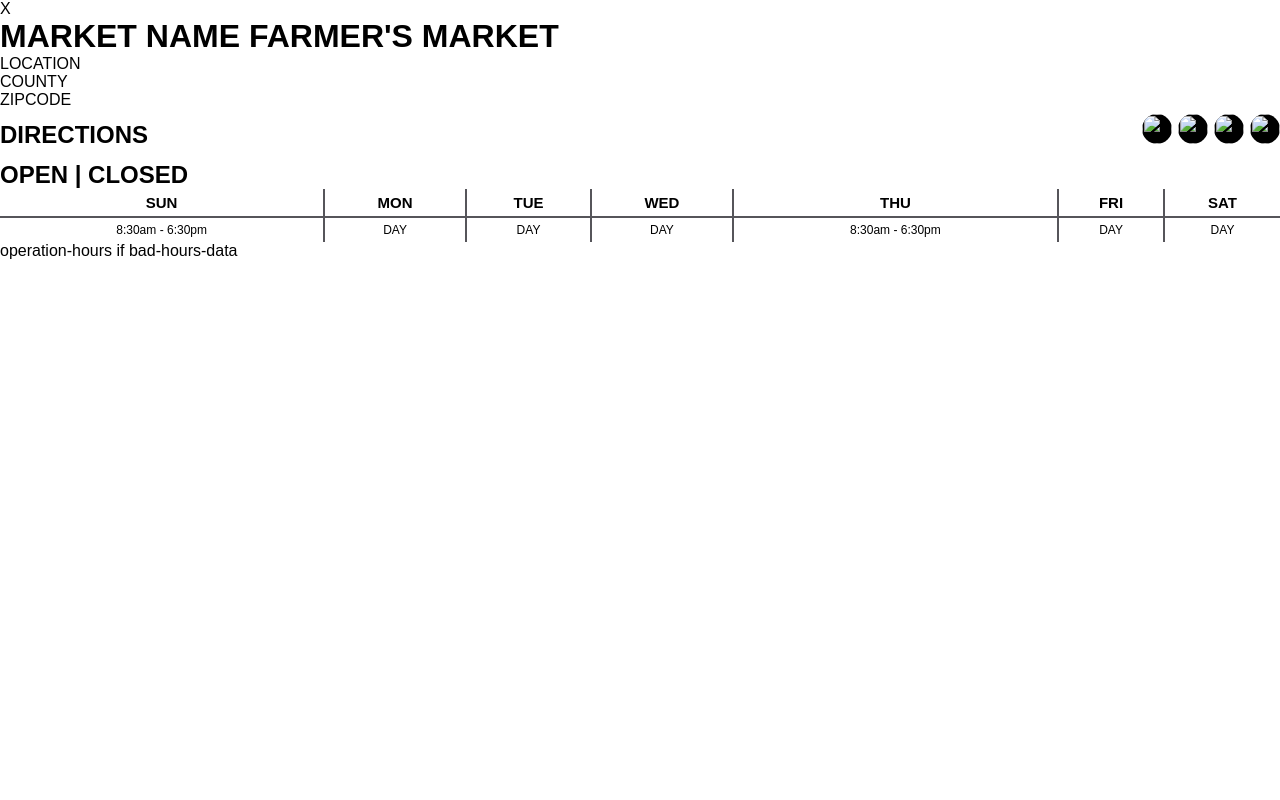
After one commit to aberke/eat-healthy-NYC, a Flask app: page /info in a window 1280 px wide. The commit adds this page. Run offline with Flask 2, Linux system fonts and the light colour scheme; parts of the project's set-up code (start-up, migrations or seed data) failed here and were passed over.

Commit message:
gaia's designs are implemented

```diff
--- a/app/__init__.py
+++ b/app/__init__.py
@@ -30,8 +30,12 @@ data = get_data()
 
 
 @app.route('/')
-def base(cleanerName=None):
+def base():
 	return send_file('static/map.html')
+
+@app.route('/info')
+def info():
+	return send_file('static/info.html')
 
 
 @app.route('/data')
--- /dev/null
+++ b/app/static/info.html
@@ -0,0 +1,63 @@
+<!DOCTYPE html>
+<html>
+<head>
+	<meta name="viewport" content="initial-scale=1.0, user-scalable=no" />
+
+	<meta name="description" content="New York City Department of Health BigApps challenge.">
+	<meta name="author" content="Alex Berke">
+	<link rel="shortcut icon" href="/static/favicon.png" type="image/x-icon">
+
+
+	<link href="/static/map.css" rel="stylesheet">
+</head>
+<body>
+
+
+<div id='info-outter-container'>
+	<span onclick="console.log('hi');" class='btn' id='close-info-button'>X</span>
+	<div id='info-container'>
+
+
+		<h1 id='market-name'>MARKET NAME FARMER'S MARKET</h1>
+		<p id='location'>LOCATION</p>
+		<p id='county'>COUNTY</p><p id='zipcode'>ZIPCODE</p>
+
+		<div id='directions-header-container'>
+			<h2 id='directions-title'>DIRECTIONS</h2>
+			<img class='directions-icon' src="">
+			<img class='directions-icon' src="">
+			<img class='directions-icon' src="">
+			<img class='directions-icon' src="">
+		</div>
+
+		<h2 id='open-closed-title'>OPEN | CLOSED</h2>
+		<table id='hours-table'>
+			<tr id='day-names-row'>
+				<td>SUN</td>
+				<td>MON</td>
+				<td>TUE</td>
+				<td>WED</td>
+				<td>THU</td>
+				<td>FRI</td>
+				<td>SAT</td>
+			</tr>
+			<tr id='day-hours-row'>
+				<td>8:30am - 6:30pm</td>
+				<td>DAY</td>
+				<td>DAY</td>
+				<td>DAY</td>
+				<td>8:30am - 6:30pm</td>
+				<td>DAY</td>
+				<td>DAY</td>
+			</tr>
+		</table>
+		<p id='operation-hours'>operation-hours if bad-hours-data</p>
+
+	</div>
+</div>
+
+
+
+
+</body>
+</html>
--- a/app/static/map.css
+++ b/app/static/map.css
@@ -2,14 +2,13 @@
 #--------------------------------------------------------------------------------
 #
 # 	Author: Alexandra Berke (aberke)
-# 	Written: June 2014
+# 	Written: Summer 2014
 #
 #
 	colors:
-		orange: #ef7625
-		dark-blue: #29abe2
-		light-blue: #a0e4f9
-		purple: #1b1464
+		beige: #f9f4e5;
+		grey: #56555a;
+		green: #22b473;
 #--------------------------------------------------------------------------------
 #********************************************************************************/
 
@@ -28,6 +27,27 @@ html, body {
 	height: 100%;
 	width: 100%;
 }
+body {
+	position: absolute; /*to avoid gaps between map canvas and body*/
+}
+.btn {
+	cursor: pointer;
+}
+
+
+/*shown until google maps loads*/
+#loading-map-container {
+	text-align: center;
+	padding: 100px 0;
+	position: absolute;
+	height: 100%;
+	width: 100%;
+	background-color: #f9f4e5;
+	color: #002c45;
+	z-index: 100;
+}
+
+/*behind loading-map until google maps loads*/
 
 #map-canvas {
 	width: 100%;
@@ -69,32 +89,97 @@ html, body {
 	background-color: yellow;
 	padding: 5px;
 }
-#info-container, #directions-container {
+#market-info-outter-container {
 	display: none;
 	position: absolute;
 	bottom: 0;
 	overflow: auto;
-	height: 150px;
+	height: 45%;
 	width: 100%;
-	background-color: white;
+	background-color: #f9f4e5;
 	z-index: 3; /* 1 more than key*/
 }
-
-#get-directions-container {
+#market-info-container {
+	margin: 10px;
+}
+.close-btn {
+	float: right;
+	margin: 10px;
+}
+#market-info-container h1,
+#market-info-container h2 {
+	font-size: 18px;
+}
+#market-info-container h1 {
+	color: #22b473;
+}
+#market-info-container h2 {
+	color: black;
+}
+#market-info-container p {
+	color: #56555a;
+	font-size: 15px;
+}
+#market-info-container p#market-county,
+#market-info-container p#market-zipcode {
 	display: inline-block;
+	margin-right: 2px;
+}
+#directions-header-container {
+	margin: 5px 0;
+}
+#directions-title {
+	display: inline-block;
+	margin: 7px 0;
+}
+.directions-icon {
+	display: inline-block;
+	float: right;
+	border-radius: 50%;
+	height: 30px;
+	width: 30px;
+	background-color: black;
+	margin-left: 6px;
 }
 #directions-container {
-	background-color: yellow;
-	z-index: 4;
-	top: 20px;
+	margin-bottom: 20px;
 }
-button.close {
-	color: white;
-	background-color: red;
-	padding: 3px;
-	margin: 3px;
-	float: right;
+#hours-table {
+	border-spacing: 0;
+	background-color: white;
+	border-radius: 8px;
+	width: 100%;
+}
+#hours-table td{
+	text-align: center;
+	border-right: 2px solid #56555a;
+	padding: 5px 3px;
+}
+#hours-table td:last-child {
+	border-right: none;
+}
+#hours-table td.open {
+	background-color: #22b473;
+}
+#hours-table #day-names-row td {
+	font-size: 15px;
 	font-weight: bold;
+	border-bottom: 2px solid #56555a;
+}
+#hours-table #day-hours-row td {
+	font-size: 12px;
+}
+#hours-table tr#day-names-row td:first-child {
+	border-top-left-radius: 8px;
+}
+#hours-table tr#day-hours-row td:first-child {
+	border-bottom-left-radius: 8px;
+}
+#hours-table tr#day-names-row td:last-child {
+	border-top-right-radius: 8px;
+}
+#hours-table tr#day-hours-row td:last-child {
+	border-bottom-right-radius: 8px;
 }
 
 
--- a/app/util.py
+++ b/app/util.py
@@ -1,11 +1,7 @@
 #********************************************************************************
 #--------------------------------------------------------------------------------
 #
-#	Significance Labs
-#	Brooklyn, NYC
-#
-# 	Author: Alexandra Berke (aberke)
-# 	Written: June 2014
+#	Author: Alexandra Berke (aberke)
 #
 #
 #
--- a/data/sanitizers.py
+++ b/data/sanitizers.py
@@ -20,6 +20,7 @@ from datetime import date
 # this is what's returned
 KEYNAME_VALUE_DICTIONARY = {
 	"Address Line 1": str,
+	"address-line-1": str,
 	"CSWCKs": bool,
 	"City": str,
 	"Contact": str,
@@ -31,7 +32,7 @@ KEYNAME_VALUE_DICTIONARY = {
 	"Phone": str,
 	"State": str,
 	"Stellar": bool,
-	"Zip": str,
+	"zipcode": str,
 	"county": str,
 	"location": str,
 	"name": str,
@@ -49,6 +50,7 @@ KEYNAME_VALUE_DICTIONARY = {
 KEYNAME_CONVERTER_DICT = {
 	"Market Name": "name",
 	"Address Line 1": "address-line-1",
+	"Zip": "zipcode",
 
 	# a bough has the same boundaries as a county of the state
 	"Borough": "county",
```
Also changed, not shown: app/static/icon-factory.js (deleted, +0 -25 lines), app/static/js/map-objects.js (renamed from app/static/map-objects.js, +22 -18 lines), app/static/js/map.js (renamed from app/static/map.js, +8 -63 lines), app/static/js/marker-factory.js (added, +35 -0 lines), app/static/js/market-info-controller.js (added, +148 -0 lines), app/static/map.html (+73 -15 lines), data/__init__.py (+5 -5 lines), README.md, app/static/icons/pin_contest.png (added), app/static/icons/pin_contest_closed.png (added), app/static/icons/pin_ebt.png (added), app/static/icons/pin_ebt_closed.png (added), app/static/icons/pin_mkt.png (added), app/static/icons/pin_mkt_closed.png (added), 1 other file.
